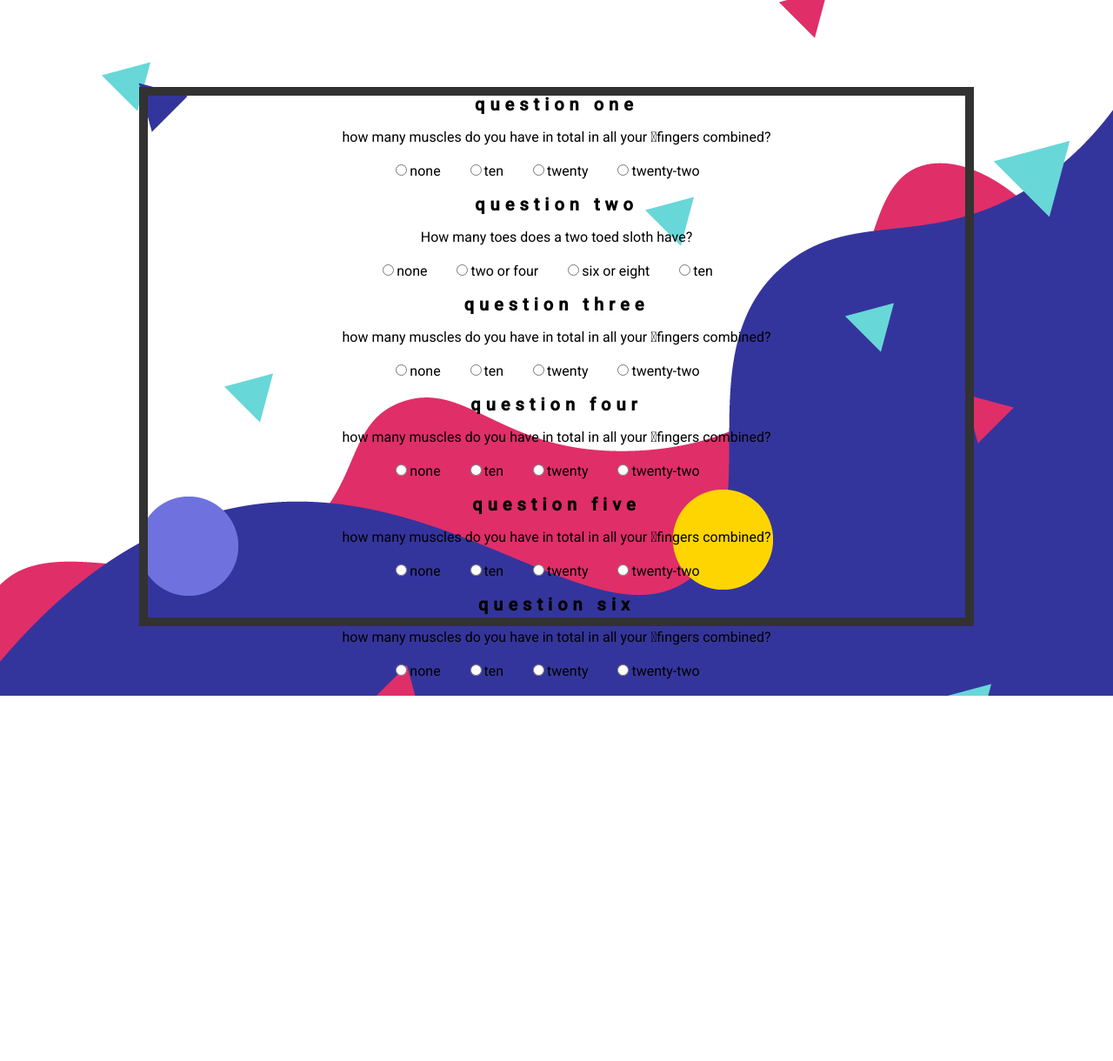
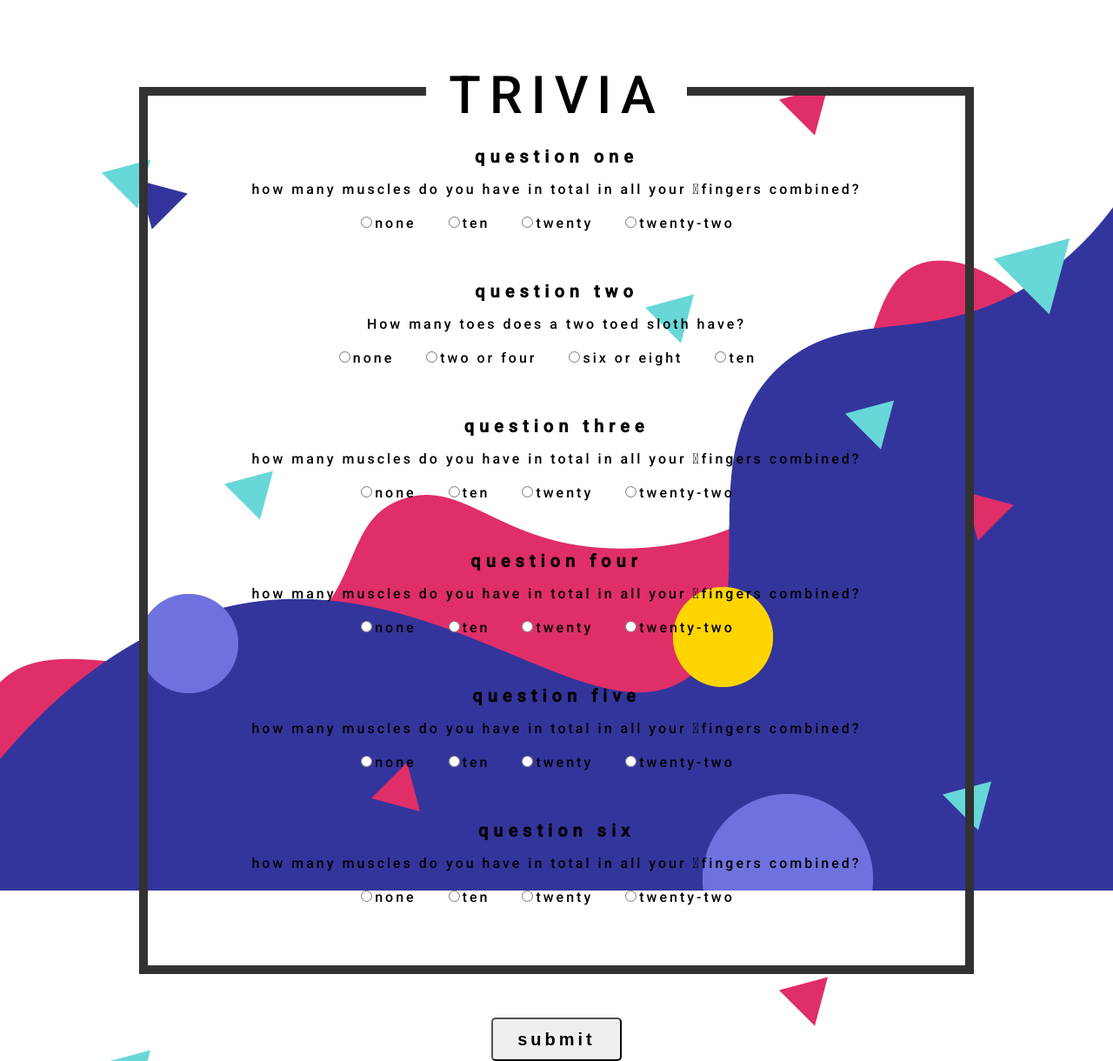
Before and after one commit to jchen211/Trivia_Simple, a plain HTML site: page index.html in a window 1280 px wide. Shown: the whole page at 87% size. Before the commit the page ends 800 px from the top, so only its background shows below. Drawn offline with nearby package versions, Linux system fonts and the light colour scheme; files whose address does not match are found by name.

Commit message:
added radio buttons and submit buttons, edited css

```diff
--- a/assets/css/style.css
+++ b/assets/css/style.css
@@ -5,6 +5,8 @@ html {
     background-position: center;
     background-attachment: fixed;
     font-family: 'Roboto', Arial, Helvetica, sans-serif;
+    letter-spacing: 3px;
+    font-weight: 500
 }
 
 body {
@@ -12,14 +14,27 @@ body {
     margin: 0 auto;
 }
 
+
+header {
+    font-size: 60px;
+    letter-spacing: 10px;
+    font-weight: 500;
+    background-color: #ffffff;
+    width: 300px;
+    text-align: center;
+    margin-top: -20px;
+    margin-left: 330px;
+    position: absolute;
+}
+
 .container {
     border: 10px solid #323232;
-    height: 600px;
+    height: 1000px;
     margin-top: 100px;
 }
 
 .row {
-    margin-bottom: 20px;
+    margin-top: 60px;
     text-align: center;
 }
 
@@ -31,8 +46,23 @@ p {
     font-weight: bold;
     font-size: 20px;
     letter-spacing: 6px;
+    margin-top: 40px;
 }
 
 label {
     margin-right: 25px;
 }
+
+.container2 {
+    text-align: center;
+    margin: 50px 0;
+}
+
+button {
+    width: 150px;
+    height: 50px;
+    border-radius: 5px;
+    font-size: 20px;
+    letter-spacing: 4px;
+    font-weight: bold;
+}
--- a/index.html
+++ b/index.html
@@ -11,6 +11,7 @@
 
 </head>
 <body>
+    <header>TRIVIA</header>
 
     <div class='container'>
         <div class='row'>
@@ -140,6 +141,10 @@
         </div>
     </div>
 
+    <div class='container2'>
+        <button type="submit">submit</button>
+    </div>
+
 
 
 <!-- jQuery -->
```
